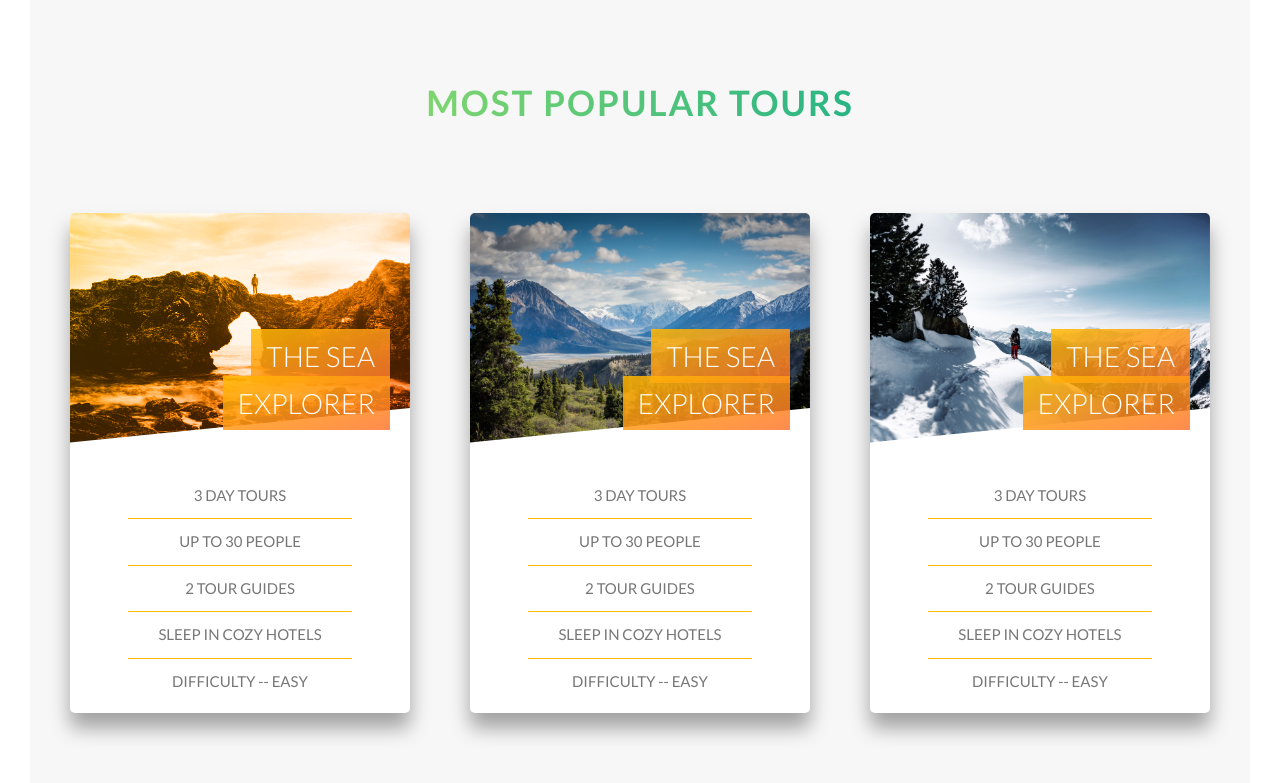
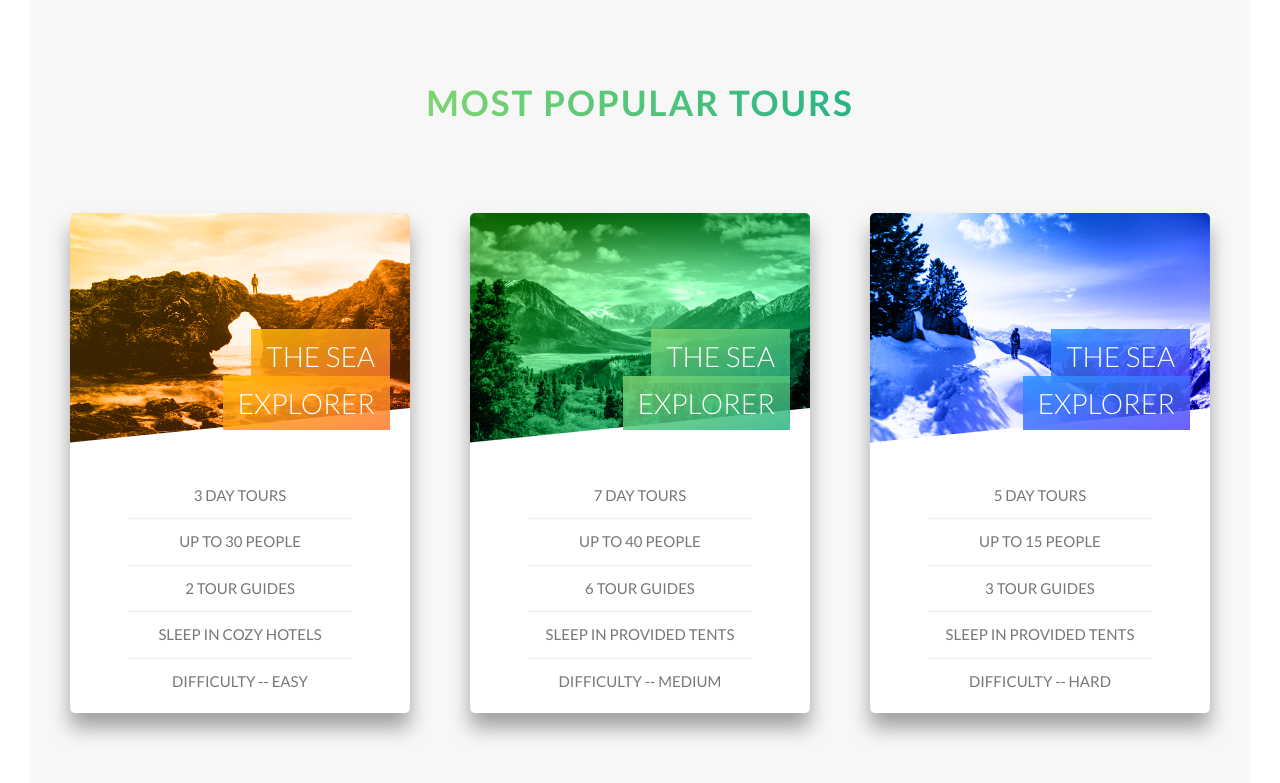
Before and after one commit to TylerCEdge/advanced-css-course, a website: page Natours/starter/index.html in a window 1280 px wide. Shown: the part 2407-3190 px from the top of the page. Drawn offline with Linux system fonts and the light colour scheme.

Commit message:
styling on all 3 cards completed!

```diff
--- a/Natours/starter/index.html
+++ b/Natours/starter/index.html
@@ -179,25 +179,25 @@
               <div class="card__side card__side--front">
                 <div class="card__picture card__picture--2">&nbsp;</div>
                 <h4 class="card__heading">
-                  <span class="card__heading-span card__heading-span--1"
+                  <span class="card__heading-span card__heading-span--2"
                     >The Sea Explorer</span
                   >
                 </h4>
                 <div class="card__details">
                   <ul>
-                    <li>3 day tours</li>
-                    <li>Up to 30 people</li>
-                    <li>2 tour guides</li>
-                    <li>Sleep in cozy hotels</li>
-                    <li>Difficulty -- Easy</li>
+                    <li>7 day tours</li>
+                    <li>Up to 40 people</li>
+                    <li>6 tour guides</li>
+                    <li>Sleep in provided tents</li>
+                    <li>Difficulty -- Medium</li>
                   </ul>
                 </div>
               </div>
-              <div class="card__side card__side--back card__side--back-1">
+              <div class="card__side card__side--back card__side--back-2">
                 <div class="card__cta">
                   <div class="card__price-box">
                     <p class="card__price-only">Only</p>
-                    <p class="card__price-value">$297</p>
+                    <p class="card__price-value">$497</p>
                   </div>
                   <a href="#" class="btn btn--white">Book Now!</a>
                 </div>
@@ -209,25 +209,25 @@
               <div class="card__side card__side--front">
                 <div class="card__picture card__picture--3">&nbsp;</div>
                 <h4 class="card__heading">
-                  <span class="card__heading-span card__heading-span--1"
+                  <span class="card__heading-span card__heading-span--3"
                     >The Sea Explorer</span
                   >
                 </h4>
                 <div class="card__details">
                   <ul>
-                    <li>3 day tours</li>
-                    <li>Up to 30 people</li>
-                    <li>2 tour guides</li>
-                    <li>Sleep in cozy hotels</li>
-                    <li>Difficulty -- Easy</li>
+                    <li>5 day tours</li>
+                    <li>Up to 15 people</li>
+                    <li>3 tour guides</li>
+                    <li>Sleep in provided tents</li>
+                    <li>Difficulty -- Hard</li>
                   </ul>
                 </div>
               </div>
-              <div class="card__side card__side--back card__side--back-1">
+              <div class="card__side card__side--back card__side--back-3">
                 <div class="card__cta">
                   <div class="card__price-box">
                     <p class="card__price-only">Only</p>
-                    <p class="card__price-value">$297</p>
+                    <p class="card__price-value">$897</p>
                   </div>
                   <a href="#" class="btn btn--white">Book Now!</a>
                 </div>
--- a/Natours/starter/sass/components/_card.scss
+++ b/Natours/starter/sass/components/_card.scss
@@ -31,6 +31,22 @@
           $color-secondary-dark
         );
       }
+
+      &-2 {
+        background-image: linear-gradient(
+          to right bottom,
+          $color-primary-light,
+          $color-primary-dark
+        );
+      }
+
+      &-3 {
+        background-image: linear-gradient(
+          to right bottom,
+          $color-tertiary-light,
+          $color-tertiary-dark
+        );
+      }
     }
   }
 
@@ -60,11 +76,21 @@
     }
 
     &--2 {
-      background-image: url(../img/nat-6.jpg);
+      background-image: linear-gradient(
+          to right bottom,
+          $color-primary-light,
+          $color-primary-dark
+        ),
+        url(../img/nat-6.jpg);
     }
 
     &--3 {
-      background-image: url(../img/nat-7.jpg);
+      background-image: linear-gradient(
+          to right bottom,
+          $color-tertiary-light,
+          $color-tertiary-dark
+        ),
+        url(../img/nat-7.jpg);
     }
   }
   &__heading {
@@ -91,6 +117,22 @@
         rgba($color-secondary-dark, 0.85)
       );
     }
+
+    &--2 {
+      background-image: linear-gradient(
+        to right bottom,
+        rgba($color-primary-light, 0.85),
+        rgba($color-primary-dark, 0.85)
+      );
+    }
+
+    &--3 {
+      background-image: linear-gradient(
+        to right bottom,
+        rgba($color-tertiary-light, 0.85),
+        rgba($color-tertiary-dark, 0.85)
+      );
+    }
   }
 
   &__details {
@@ -107,7 +149,7 @@
         padding: 1rem;
 
         &:not(:last-child) {
-          border-bottom: 1px solid $color-secondary-light;
+          border-bottom: 1px solid $color-grey-light-2;
         }
       }
     }
```
Also changed, not shown: Natours/starter/css/style.css.
